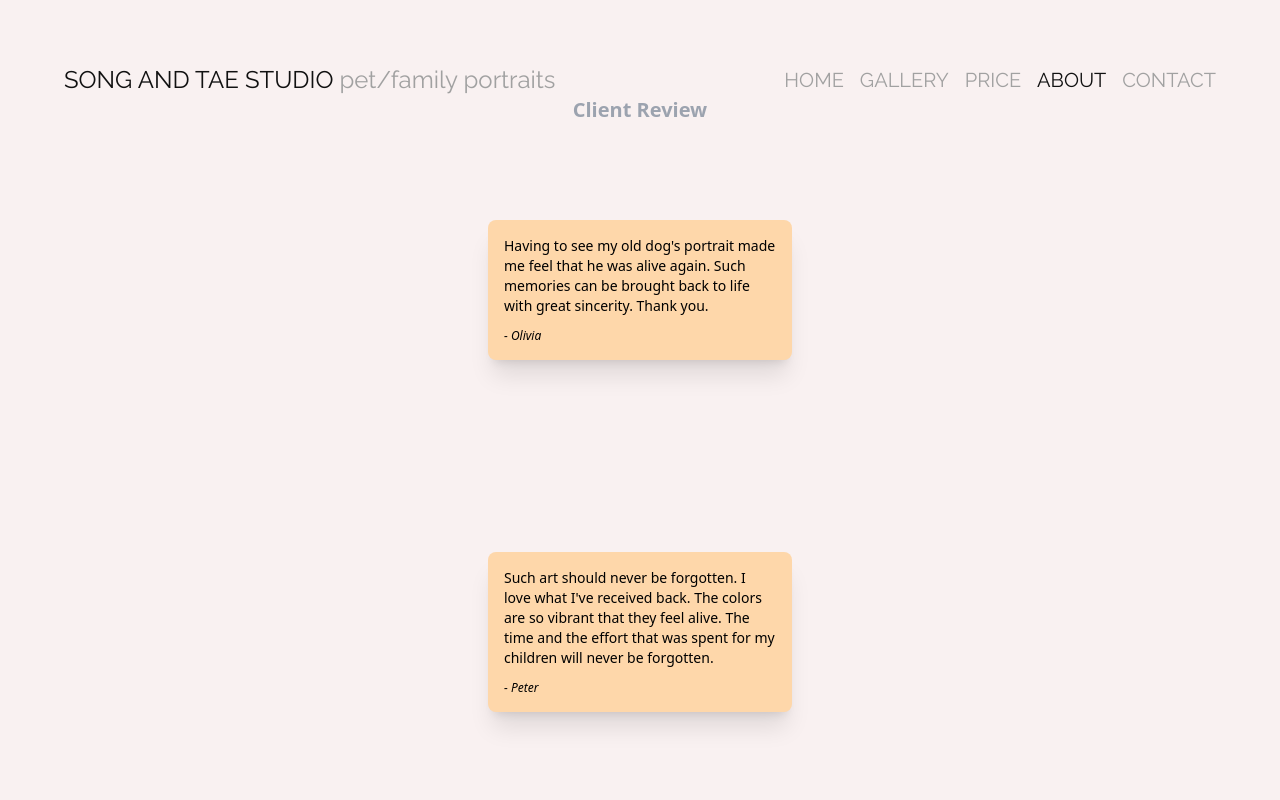
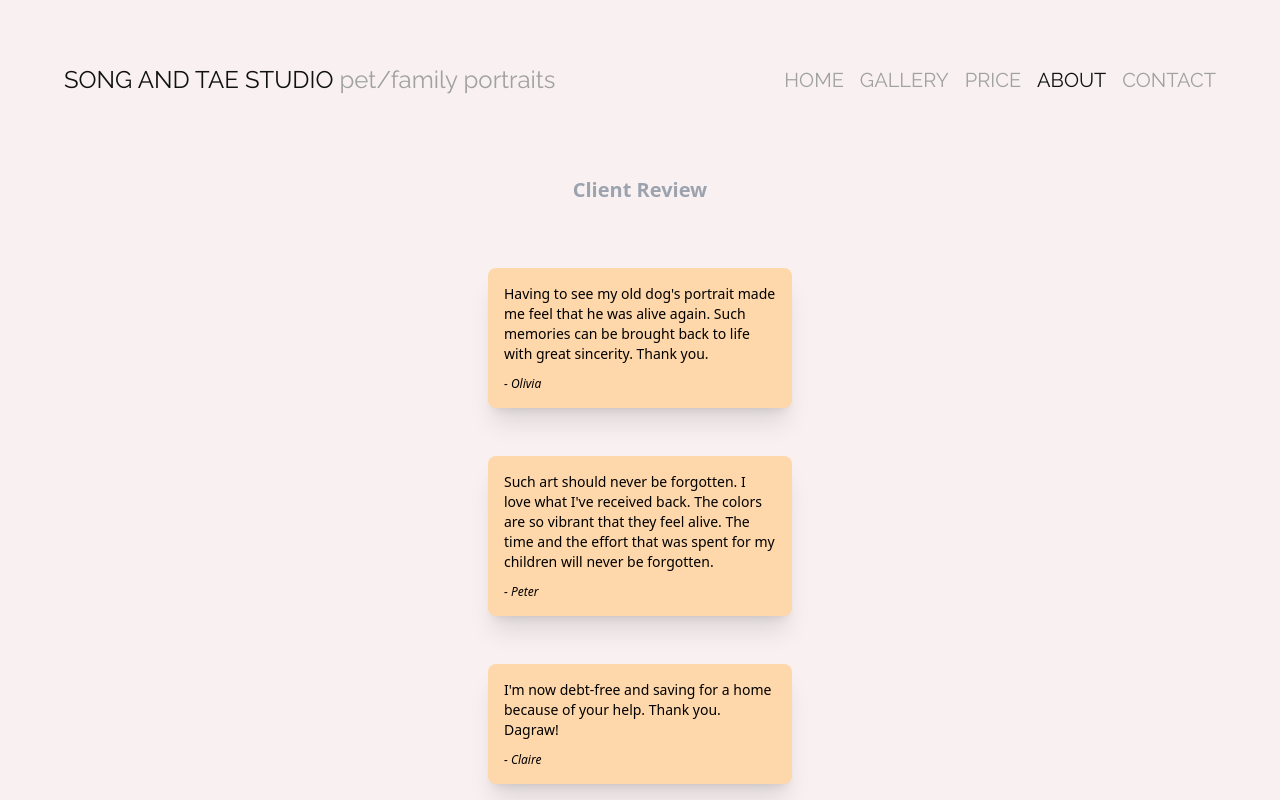
Before and after one commit to KevinNha/songandtaestudio, a Next.js app: page /about in a window 1280 px wide. Shown: the top 800 px of the page. Built offline with nearby package versions, Linux system fonts and the light colour scheme.

Commit message:
Props updated—component refreshed accordingly!

```diff
--- a/src/app/about/page.tsx
+++ b/src/app/about/page.tsx
@@ -1,47 +1,5 @@
-// import React from "react";
-// import Review from "@/components/Review";
-
-// const reviews = [
-//   {
-//     name: "Olivia",
-//     review:
-//       "Having to see my old dog's portrait made me feel that he was alive again. Such memories can be brought back to life with great sincerity. Thank you.",
-//     backgroundColor: "#FED7AA",
-//   },
-//   {
-//     name: "Peter",
-//     review:
-//       "Such art should never be forgotten. I love what I've received back. The colors are so vibrant that they feel alive. The time and the effort that was spent for my children will never be forgotten.",
-//     backgroundColor: "#FED7AA",
-//   },
-//   {
-//     name: "Claire",
-//     review:
-//       "I'm now debt-free and saving for a home because of your help. Thank you. Dagraw!",
-//     backgroundColor: "#FED7AA",
-//   },
-// ];
-
-// const Page = () => {
-//   return (
-//     <>
-//       <div>about placeholder</div>
-//       <Review reviews={reviews} />
-//     </>
-//   );
-// };
-
-// export default Page;
-
 import React from 'react';
 import Review from '@/components/Review';
-
-// const review = {
-//   name: 'Olivia',
-//   review:
-//     "Having to see my old dog's portrait made me feel that he was alive again. Such memories can be brought back to life with great sincerity. Thank you.",
-//   backgroundColor: '#FED7AA',
-// };
 
 const reviews = [
   {
@@ -63,24 +21,11 @@ const reviews = [
     backgroundColor: '#FED7AA',
   },
 ];
-//   {
-//     name: "Peter",
-//     review:
-//       "Such art should never be forgotten. I love what I've received back. The colors are so vibrant that they feel alive. The time and the effort that was spent for my children will never be forgotten.",
-//     backgroundColor: "#FED7AA",
-//   },
-//   {
-//     name: "Claire",
-//     review:
-//       "I'm now debt-free and saving for a home because of your help. Thank you. Dagraw!",
-//     backgroundColor: "#FED7AA",
-//   },
-// ];
 
 const Page = () => {
   return (
     <>
-      <h1 className="font-bold text-xl text-gray-400 text-center">
+      <h1 className="font-bold text-xl text-gray-400 text-center mt-20 mb-10">
         Client Review
       </h1>
       {reviews.map((review: any) => {
--- a/src/components/Review.tsx
+++ b/src/components/Review.tsx
@@ -1,105 +1,3 @@
-// import React from "react";
-
-// type Review = {
-//   name: string;
-//   review: string;
-//   backgroundColor: string;
-// };
-
-// type ReviewProps = {
-//   reviews: Review[];
-// };
-
-// const Review = ({ reviews }: ReviewProps) => {
-//   return (
-//     <div className="w-full py-[5rem] px-4 bg-transparent">
-//       <h1 className="font-bold text-xl text-gray-400">Client Reviews</h1>
-//       <div className="max-w-[1240px] mx-auto grid md:grid-cols-3 gap-8">
-//         {reviews.map((review, index) => (
-//           <div
-//             key={index}
-//             className="w-full shadow-xl flex flex-col p-4 my-4 rounded-lg hover:scale-105 duration-300"
-//             style={{ backgroundColor: review.backgroundColor }}
-//           >
-//             <h3 className="text-sm font-normal">{review.review}</h3>
-//             <p className="italic text-left text-xs font-thin mt-auto pt-3">
-//               - {review.name}
-//             </p>
-//           </div>
-//         ))}
-//       </div>
-//     </div>
-//   );
-// };
-
-// export default Review;
-
-// import React from "react";
-
-// type Review = {
-//   name: string;
-//   review: string;
-//   backgroundColor: string;
-// };
-
-// type ReviewProps = {
-//   review: Review;
-// };
-
-// const Review = ({ review }: ReviewProps) => {
-//   return (
-//     <div className="w-full py-[5rem] px-4 bg-transparent">
-//       <h1 className="font-bold text-xl text-gray-400">Client Reviews</h1>
-//       <div className="max-w-[1240px] mx-auto grid grid-cols-1 md:grid-col-2 gap-8">
-//         <div
-//           className="w-full shadow-xl flex flex-col p-4 my-4 rounded-lg hover:scale-105 duration-300"
-//           style={{ backgroundColor: review.backgroundColor }}
-//         >
-//           <h3 className="text-sm font-normal">{review.review}</h3>
-//           <p className="italic text-left text-xs font-thin mt-auto pt-3">
-//             - {review.name}
-//           </p>
-//         </div>
-//       </div>
-//     </div>
-//   );
-// };
-
-// export default Review;
-
-// import React from "react";
-
-// type Review = {
-//   name: string;
-//   review: string;
-//   backgroundColor: string;
-// };
-
-// type ReviewProps = {
-//   review: Review;
-// };
-
-// const Review = ({ review }: ReviewProps) => {
-//   return (
-//     <div className="w-full py-[5rem] px-4 bg-transparent">
-//       <h1 className="font-bold text-xl text-gray-400">Client Reviews</h1>
-//       <div className="max-w-[1240px] mx-auto grid grid-cols-1 md:grid-col-2 gap-8">
-//         <div
-//           className="w-full shadow-xl flex flex-col p-4 my-4 rounded-lg hover:scale-105 duration-300"
-//           style={{ backgroundColor: review.backgroundColor }}
-//         >
-//           <h3 className="text-sm font-normal">{review.review}</h3>
-//           <p className="italic text-left text-xs font-thin mt-auto pt-3">
-//             - {review.name}
-//           </p>
-//         </div>
-//       </div>
-//     </div>
-//   );
-// };
-
-// export default Review;
-
 import React from 'react';
 
 type ReviewProps = {
@@ -114,7 +12,7 @@ const Review = (reviewProps: ReviewProps) => {
   const backgroundColor = reviewProps.backgroundColor;
 
   return (
-    <div className="w-full py-[5rem] px-4 bg-transparent flex justify-center">
+    <div className="w-full py-2 px-4 bg-transparent flex justify-center">
       <div className="w-full md:w-1/2">
         <div
           className="w-full shadow-xl flex flex-col p-4 my-4 rounded-lg hover:scale-105 duration-300"
```
